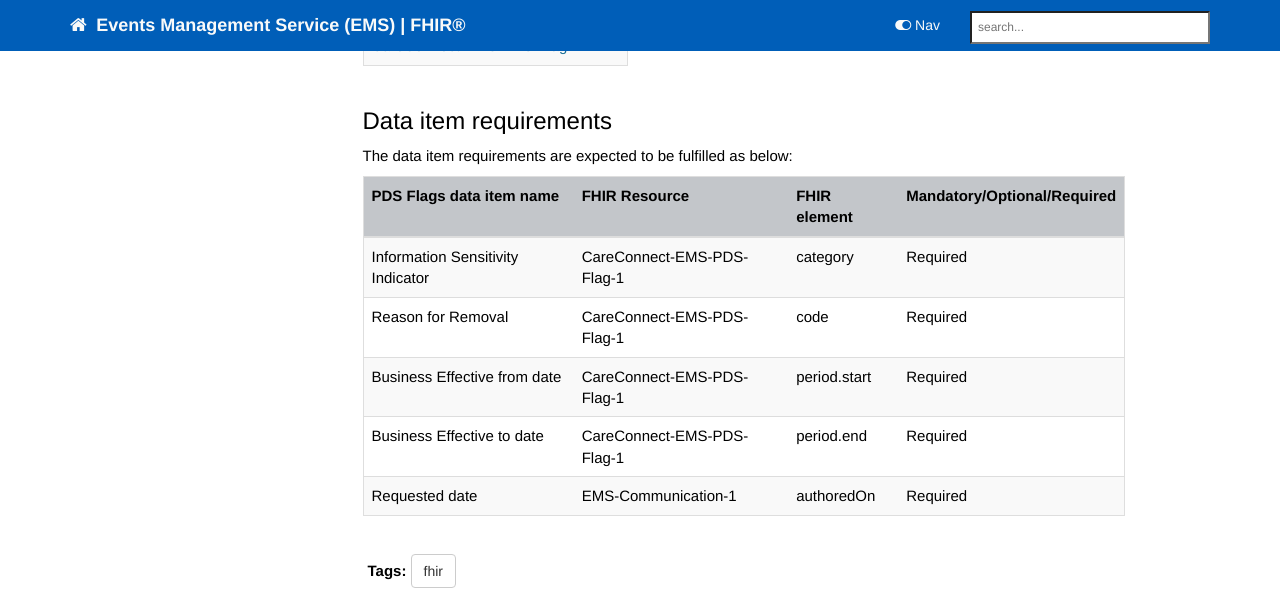
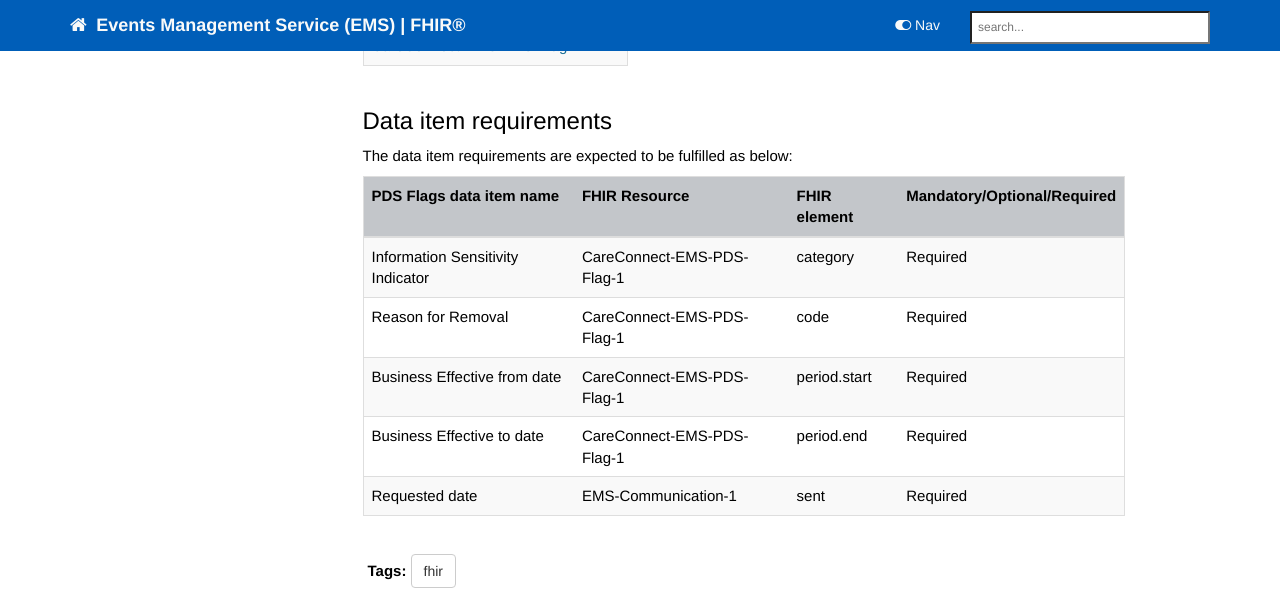
Before and after one commit to nhsconnect/Events-Management, a Jekyll site: the page built from pages/explore/explore_pds_flags.md, in a window 1280 px wide and 900 px high, scrolled down 870 px. Shown: the top 591 px of the window. Built offline with Jekyll 4.4.1, drawn with Linux system fonts in a browser that asks for light colours; nearby versions of some CDN libraries; comment, search, counter and statistics services are not loaded.

Commit message:
PDS Flag requested date

```diff
--- a/pages/explore/explore_pds_flags.md
+++ b/pages/explore/explore_pds_flags.md
@@ -35,4 +35,4 @@ The data item requirements are expected to be fulfilled as below:
 | Reason for Removal                | CareConnect-EMS-PDS-Flag-1  | code         | Required                    |
 | Business Effective from date      | CareConnect-EMS-PDS-Flag-1  | period.start | Required                    |
 | Business Effective to date        | CareConnect-EMS-PDS-Flag-1  | period.end   | Required                    |
-| Requested date                    | EMS-Communication-1 | authoredOn   | Required                    |
+| Requested date                    | EMS-Communication-1 | sent           | Required                    |
```
